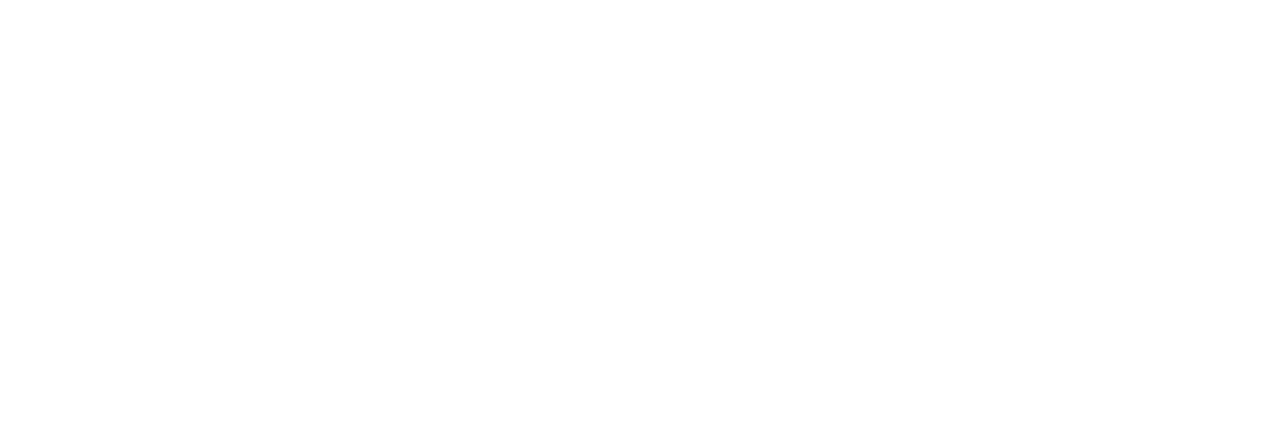
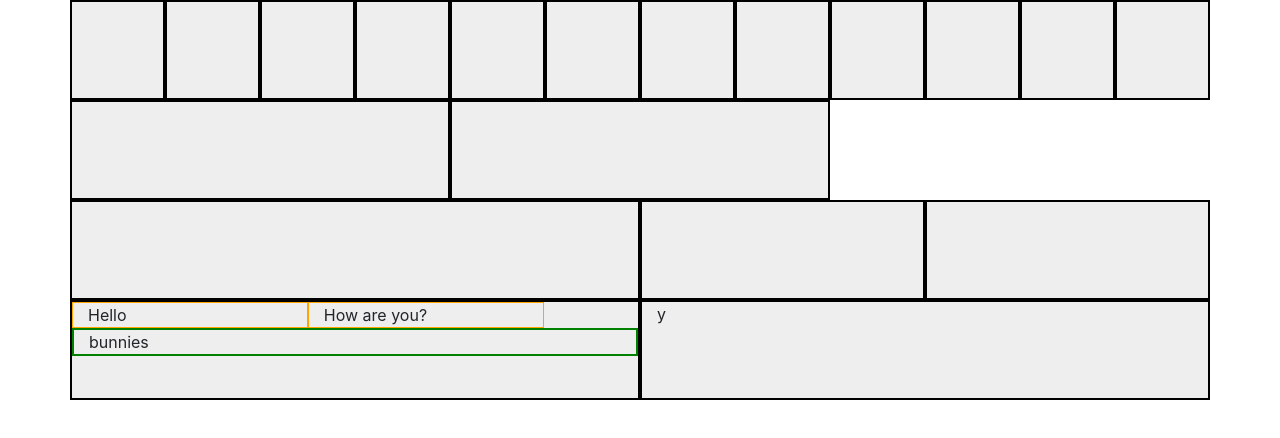
Before and after one commit to griseldaalvarez/bootstrap-4-example, a plain HTML site: page index.html in a window 1280 px wide. Drawn offline with nearby package versions, Linux system fonts and the light colour scheme.

Commit message:
created columns and rows and nested rows within columns

```diff
--- a/css/styles.css
+++ b/css/styles.css
@@ -0,0 +1,13 @@
+.box{
+    border: solid 2px black;
+    height: 100px;
+    background-color: #eee;
+}
+
+.box-new{
+    border: 1px solid orange;
+}
+
+.box3{
+    border:2px solid green;
+}
--- a/index.html
+++ b/index.html
@@ -12,6 +12,61 @@
 </head>
 
 <body>
+
+    <div class="container">
+        <div class="row">
+            <div class="col box"></div>
+            <div class="col box"></div>
+            <div class="col box"></div>
+            <div class="col box"></div>
+            <div class="col box"></div>
+            <div class="col box"></div>
+            <div class="col box"></div>
+            <div class="col box"></div>
+            <div class="col box"></div>
+            <div class="col box"></div>
+            <div class="col box"></div>
+            <div class="col box"></div>
+        </div>
+
+        <div class="row">
+            <div class="col-md-4 box"></div>
+            <div class="col-md-4 box"></div>
+        </div>
+
+        <div class="row">
+            <div class="col col-sm-8 col-lg-6 box"></div>
+            <div class="col col-sm-3 box"></div>
+            <div class="col col-sm-6 col-lg-3 box"></div>
+        </div>
+
+        <div class="row">
+            <div class="col box">
+                <div class="row">
+                    <div class="col-md-5 box-new">Hello</div>
+                    <div class="col-md-5 box-new">How are you?</div>
+                </div>
+                <div class="row">
+                    <div class="col box3">bunnies</div>
+                </div>
+            </div>
+
+            <div class="col box">y</div>
+        </div>
+    </div>
+
+
+
+
+
+
+
+
+
+
+
+
+
 
 
 
```
